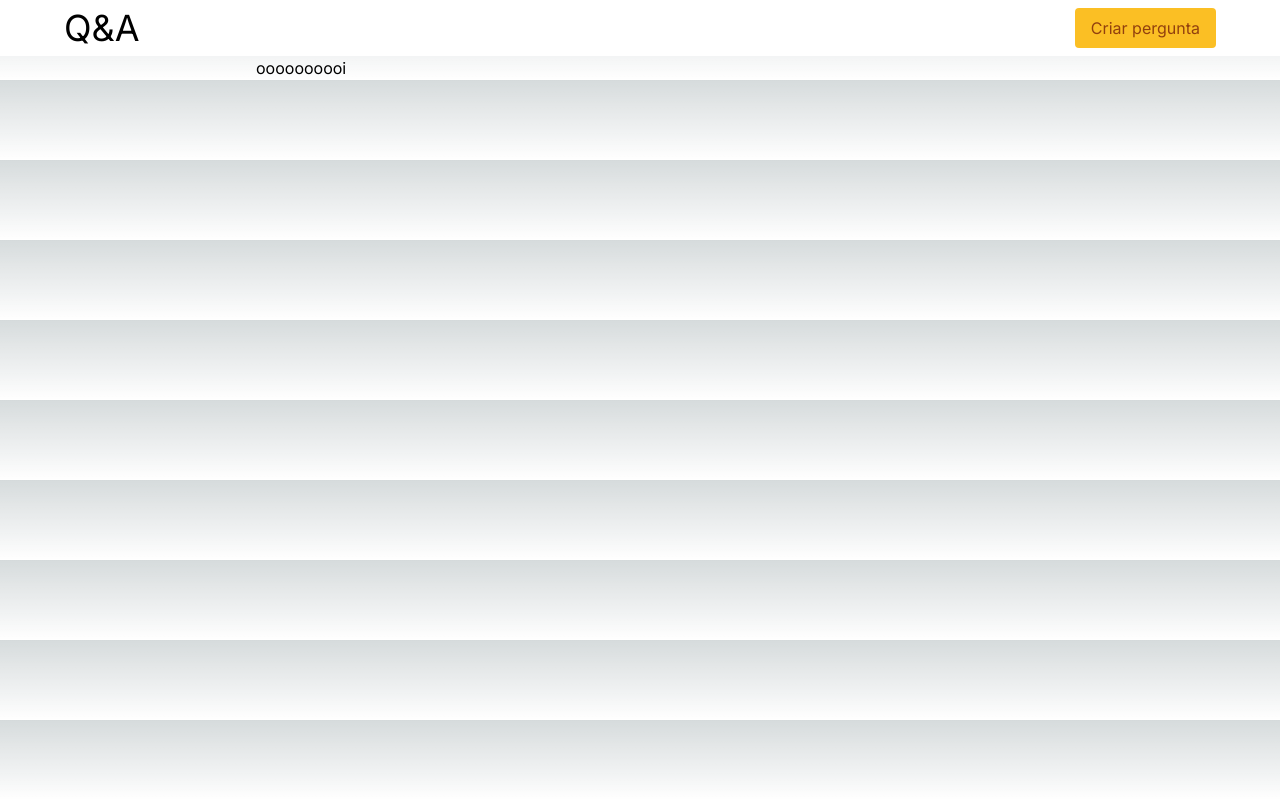
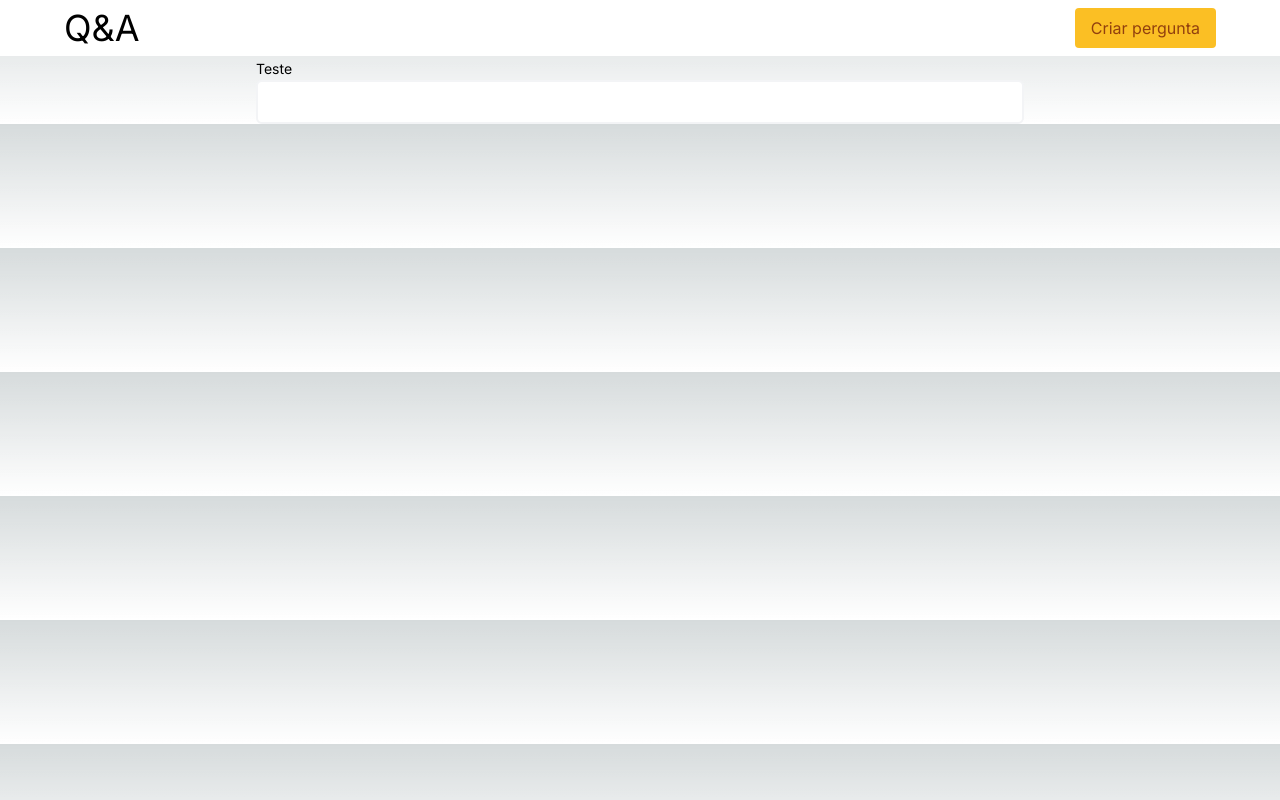
Before and after one commit to pedrohenmonteiro/qa-api-fe-be, a Next.js app in the folder qa-api-frontend/: page /question in a window 1280 px wide. Built offline with nearby package versions, Linux system fonts and the light colour scheme.

Commit message:
criando textfield poliformico

```diff
--- a/qa-api-frontend/src/app/question/page.tsx
+++ b/qa-api-frontend/src/app/question/page.tsx
@@ -1,7 +1,12 @@
+import TextField from "@/components/TextField/TextField";
 import Base from "@/templates/Base";
 
 const QuestionPage = () => {
-  return <Base>oooooooooi</Base>;
+  return (
+    <Base>
+      <TextField label="Teste" name="pergunta" />
+    </Base>
+  );
 };
 
 export default QuestionPage;
--- /dev/null
+++ b/qa-api-frontend/src/components/TextField/TextField.tsx
@@ -0,0 +1,89 @@
+"use client";
+
+import React, {
+  useState,
+  ChangeEvent,
+  InputHTMLAttributes,
+  TextareaHTMLAttributes,
+} from "react";
+
+type InputFieldProps = InputHTMLAttributes<HTMLInputElement>;
+type TextAreaFieldProps = TextareaHTMLAttributes<HTMLTextAreaElement>;
+
+export type TextFieldProps = {
+  onInput?: (value: string) => void;
+  label?: string;
+  initialValue?: string;
+  icon?: React.ReactNode;
+  iconPosition?: "left" | "right";
+  disabled?: boolean;
+  error?: string;
+  as?: "input" | "textarea";
+} & (InputFieldProps | TextAreaFieldProps);
+
+const TextField = ({
+  icon,
+  iconPosition = "left",
+  label,
+  name,
+  initialValue = "",
+  error,
+  disabled = false,
+  onInput,
+  as = "input",
+  ...props
+}: TextFieldProps) => {
+  const [value, setValue] = useState(initialValue);
+
+  const onChange = (
+    e: ChangeEvent<HTMLInputElement> | ChangeEvent<HTMLTextAreaElement>
+  ) => {
+    const newValue = e.currentTarget.value;
+    setValue(newValue);
+
+    !!onInput && onInput(newValue);
+  };
+
+  const Element = as === "textarea" ? "textarea" : "input";
+
+  return (
+    <div
+      className={`relative ${disabled ? "opacity-50 cursor-not-allowed" : ""}`}
+    >
+      {!!label && (
+        <label htmlFor={name} className="text-sm text-black cursor-pointer">
+          {label}
+        </label>
+      )}
+      <div
+        className={`flex items-center bg-white rounded-md p-2 border-2 ${
+          error ? "border-red-500" : "border-gray-100"
+        } focus-within:ring-2 focus-within:ring-amber-400`}
+      >
+        {!!icon && (
+          <div
+            className={`text-gray-500 ${
+              iconPosition === "right" ? "order-1" : "order-0"
+            }`}
+          >
+            {icon}
+          </div>
+        )}
+        <Element
+          onChange={onChange}
+          value={value}
+          disabled={disabled}
+          name={name}
+          className={`flex-1 bg-transparent border-none outline-none text-black ${
+            iconPosition === "right" ? "pr-2 pl-0" : "pl-2 pr-0"
+          } ${as === "textarea" ? "h-20 resize-none" : ""}`}
+          {...(props as InputFieldProps & TextAreaFieldProps)}
+          {...(label ? { id: name } : {})}
+        />
+      </div>
+      {!!error && <p className="text-red-500 text-xs mt-1">{error}</p>}
+    </div>
+  );
+};
+
+export default TextField;
```
